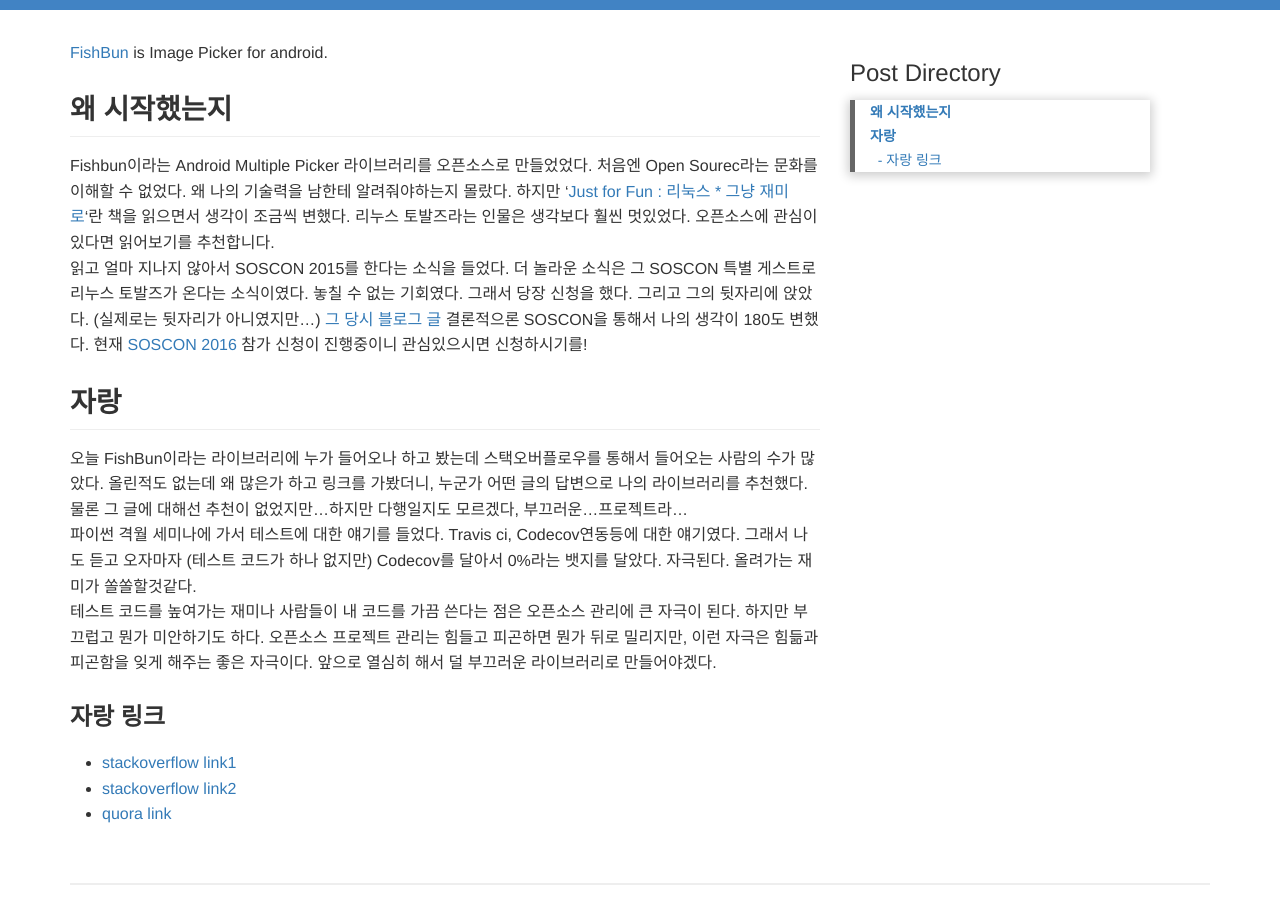
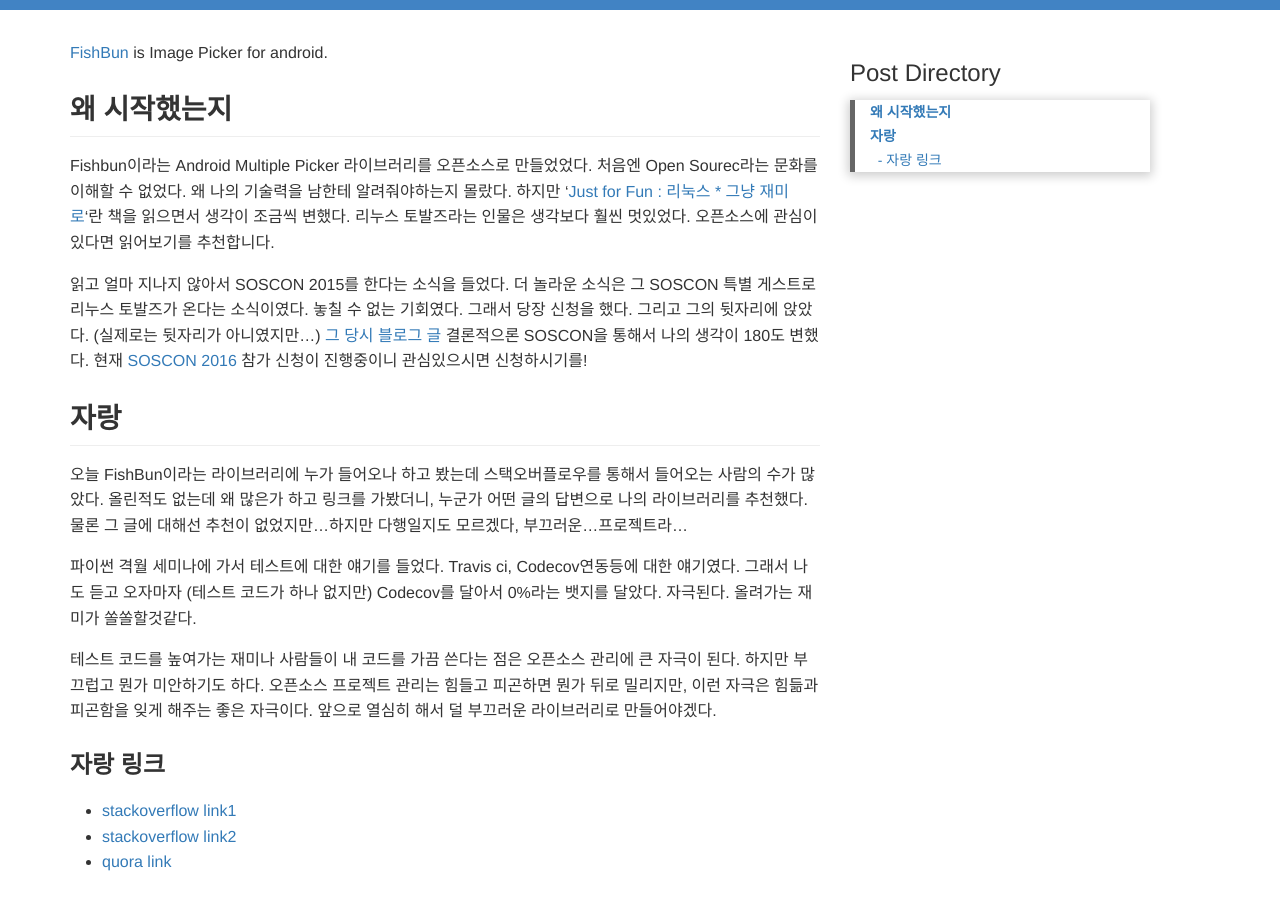
Before and after one commit to sangcomz/sangcomz.github.com, a Jekyll site: the page built from _posts/2016-10-27-Say_FishBun.md, in a window 1280 px wide and 900 px high, scrolled down 418 px. Built offline with Jekyll 4.4.1, drawn with Linux system fonts in a browser that asks for light colours; comment, search, counter and statistics services are not loaded.

Commit message:
형식 수

```diff
--- a/_posts/2016-10-27-Say_FishBun.md
+++ b/_posts/2016-10-27-Say_FishBun.md
@@ -11,23 +11,30 @@ categories: OpenSource
 처음엔 Open Sourec라는 문화를 이해할 수 없었다. 왜 나의 기술력을 남한테 알려줘야하는지 몰랐다.
 하지만 '[Just for Fun : 리눅스 * 그냥 재미로](http://book.naver.com/bookdb/book_detail.nhn?bid=69121)'란 책을 읽으면서 생각이 조금씩 변했다.
 리누스 토발즈라는 인물은 생각보다 훨씬 멋있었다. 오픈소스에 관심이 있다면 읽어보기를 추천합니다.
-<br>
+
+
 읽고 얼마 지나지 않아서 SOSCON 2015를 한다는 소식을 들었다.
 더 놀라운 소식은 그 SOSCON 특별 게스트로 리누스 토발즈가 온다는 소식이였다.
 놓칠 수 없는 기회였다. 그래서 당장 신청을 했다. 그리고 그의 뒷자리에 앉았다. (실제로는 뒷자리가 아니였지만...)  [그 당시 블로그 글](http://blog.naver.com/sangcomz/220533896151)
 결론적으론 SOSCON을 통해서 나의 생각이 180도 변했다.
 현재 [SOSCON 2016](http://www.soscon.net/about.do) 참가 신청이 진행중이니 관심있으시면 신청하시기를!
-<br>
+
+
 ## 자랑
  오늘 FishBun이라는 라이브러리에 누가 들어오나 하고 봤는데 스택오버플로우를 통해서 들어오는 사람의 수가 많았다.
  올린적도 없는데 왜 많은가 하고 링크를 가봤더니, 누군가 어떤 글의 답변으로 나의 라이브러리를 추천했다.
  물론 그 글에 대해선 추천이 없었지만...하지만 다행일지도 모르겠다, 부끄러운...프로젝트라...
- <br>
+
+
 파이썬 격월 세미나에 가서 테스트에 대한 얘기를 들었다. Travis ci, Codecov연동등에 대한 얘기였다.
 그래서 나도 듣고 오자마자 (테스트 코드가 하나 없지만) Codecov를 달아서 0%라는 뱃지를 달았다.
 자극된다. 올려가는 재미가 쏠쏠할것같다.
- <br>
-테스트 코드를 높여가는 재미나 사람들이 내 코드를 가끔 쓴다는 점은 오픈소스 관리에 큰 자극이 된다. 하지만 부끄럽고 뭔가 미안하기도 하다. 오픈소스 프로젝트 관리는 힘들고 피곤하면 뭔가 뒤로 밀리지만, 이런 자극은 힘듦과 피곤함을 잊게 해주는 좋은 자극이다. 앞으로 열심히 해서 덜 부끄러운 라이브러리로 만들어야겠다.
+
+
+테스트 코드를 높여가는 재미나 사람들이 내 코드를 가끔 쓴다는 점은 오픈소스 관리에 큰 자극이 된다. 하지만 부끄럽고 뭔가 미안하기도 하다.
+오픈소스 프로젝트 관리는 힘들고 피곤하면 뭔가 뒤로 밀리지만, 이런 자극은 힘듦과 피곤함을 잊게 해주는 좋은 자극이다.
+앞으로 열심히 해서 덜 부끄러운 라이브러리로 만들어야겠다.
+
 ### 자랑 링크
 - [stackoverflow link1](http://stackoverflow.com/a/38930956)
 - [stackoverflow link2](http://stackoverflow.com/a/39995965)
```
